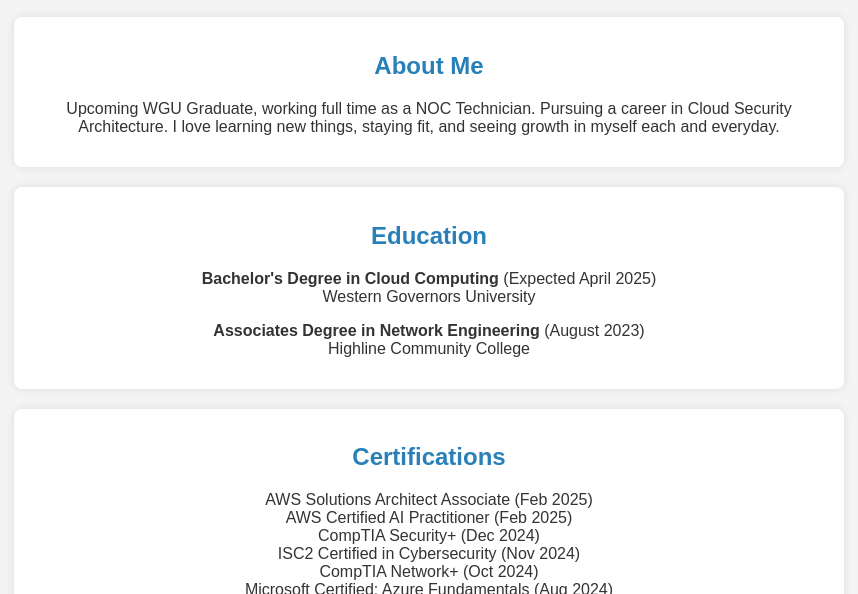
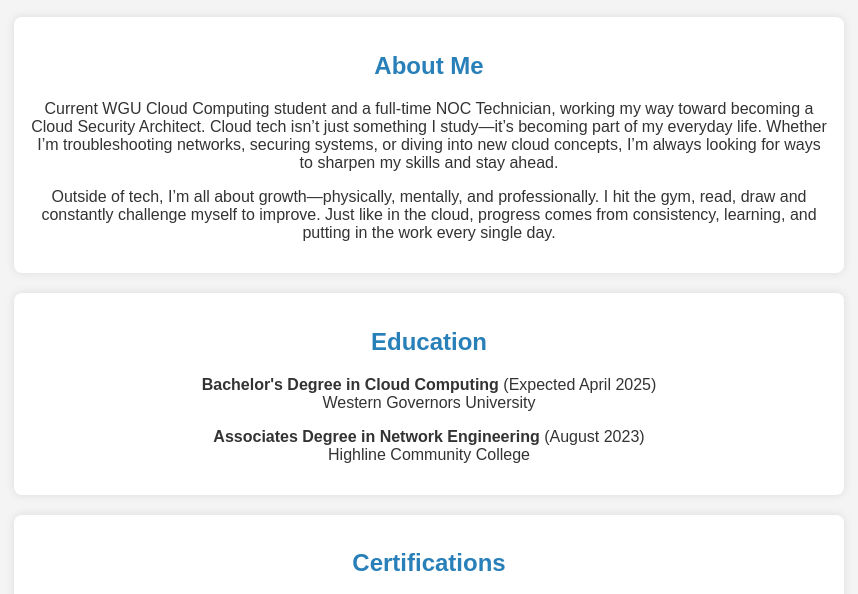
Before and after one commit to Ghi-o/cloud-resume, a plain HTML site: page frontend/index.html in a window 1280 px wide. Shown: the part 129-723 px from the top of the page, without its empty margins (211-1069 px from the left). Drawn offline with Linux system fonts and the light colour scheme; no server answers.

Commit message:
aboutme update

```diff
--- a/frontend/index.html
+++ b/frontend/index.html
@@ -15,9 +15,18 @@
     <section id="about">
       <h2>About Me</h2>
       <p>
-        Upcoming WGU Graduate, working full time as a NOC Technician. Pursuing a
-        career in Cloud Security Architecture. I love learning new things,
-        staying fit, and seeing growth in myself each and everyday.
+        Current WGU Cloud Computing student and a full-time NOC Technician,
+        working my way toward becoming a Cloud Security Architect. Cloud tech
+        isn’t just something I study—it’s becoming part of my everyday life.
+        Whether I’m troubleshooting networks, securing systems, or diving into
+        new cloud concepts, I’m always looking for ways to sharpen my skills and
+        stay ahead.
+      </p>
+      <p>
+        Outside of tech, I’m all about growth—physically, mentally, and
+        professionally. I hit the gym, read, draw and constantly challenge
+        myself to improve. Just like in the cloud, progress comes from
+        consistency, learning, and putting in the work every single day.
       </p>
     </section>
 
```
